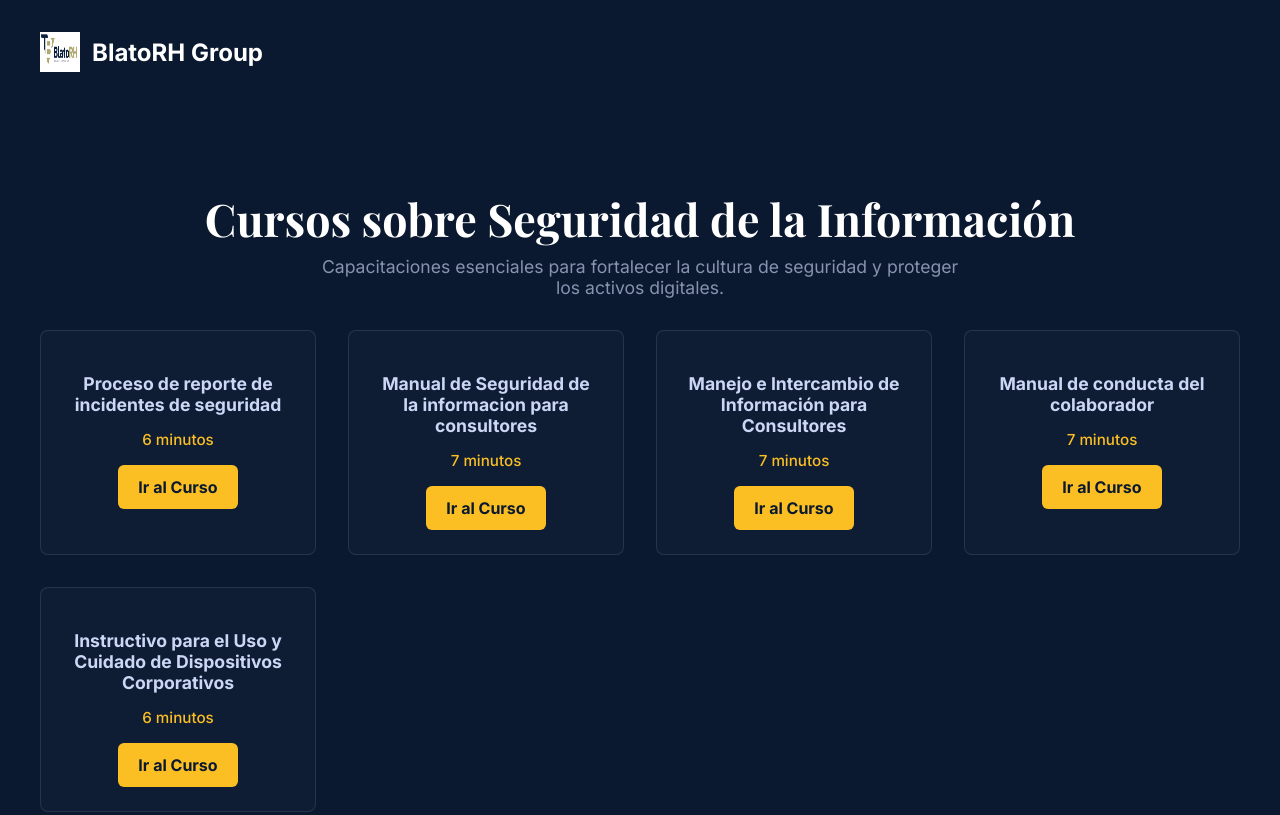
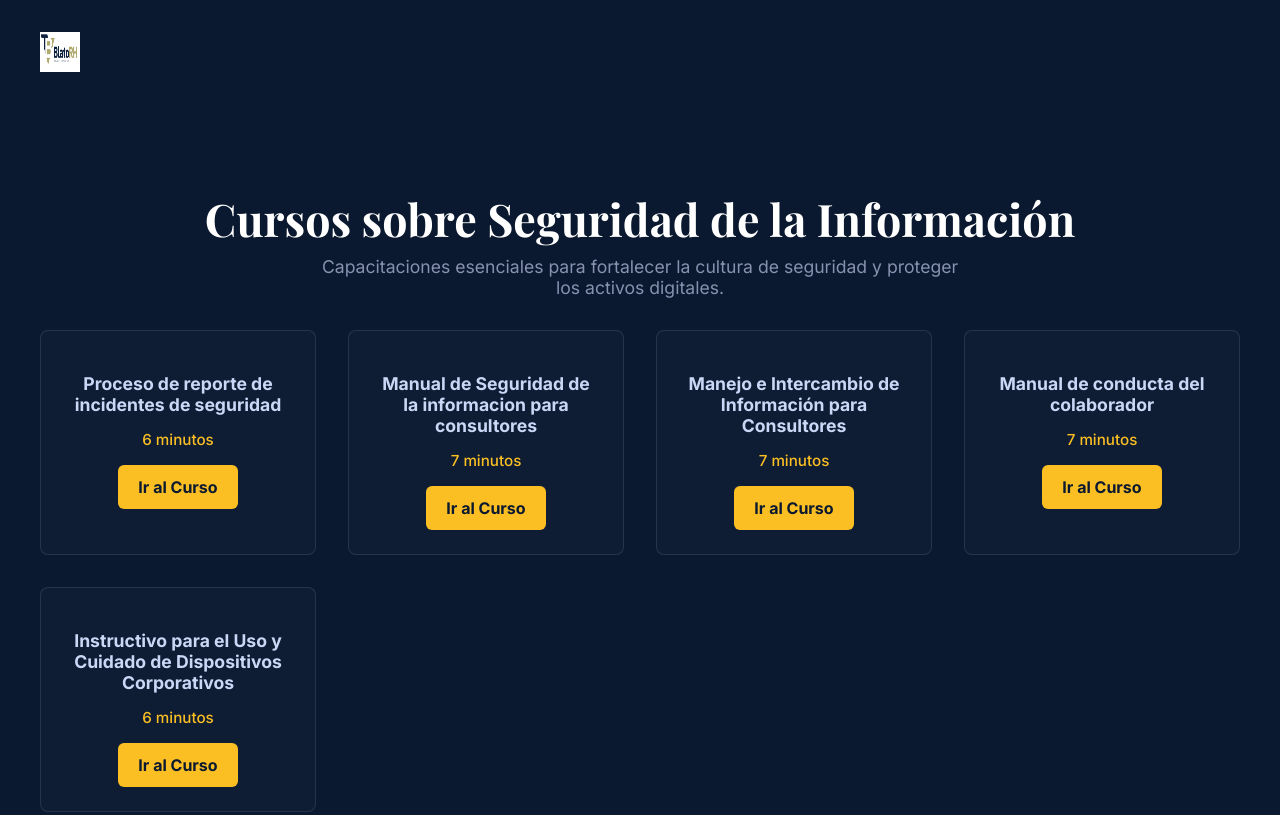
Before and after one commit to BLHTR/PaginaInicialCursosSeguridad, a plain HTML site: page index.html in a window 1280 px wide. Shown: the top 815 px of the page. Drawn offline with nearby package versions, Linux system fonts and the light colour scheme.

Commit message:
Add files via upload

```diff
--- a/index.html
+++ b/index.html
@@ -36,7 +36,6 @@
             padding: 2rem 0;
             display: flex;
             align-items: center;
-            gap: 0.75rem;
         }
         .logo-icon {
             height: 2.5rem;
@@ -118,7 +117,6 @@
 <body>
     <header class="main-header container">
         <img src="blatorh.png" alt="Logo de BlatoRH Group" class="logo-icon">
-        <span class="logo-text">BlatoRH Group</span>
     </header>
     <main class="container" style="flex: 1 0 auto;">
         <section class="hero-section">
```
